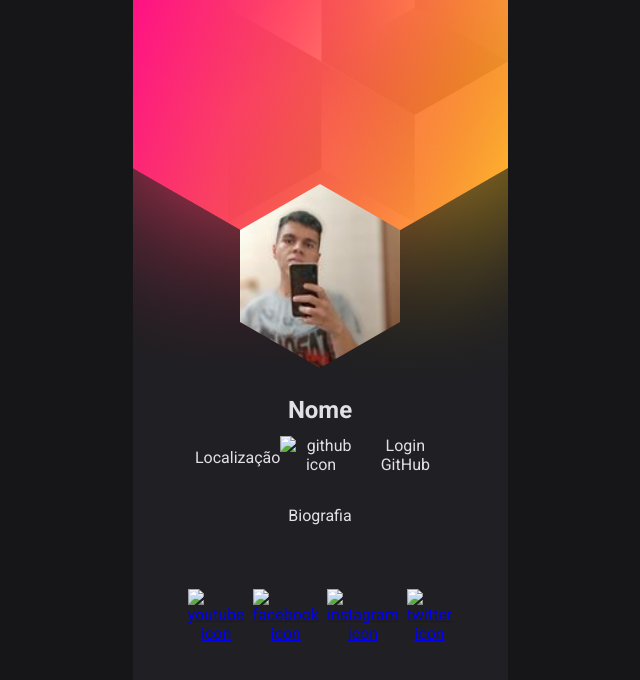
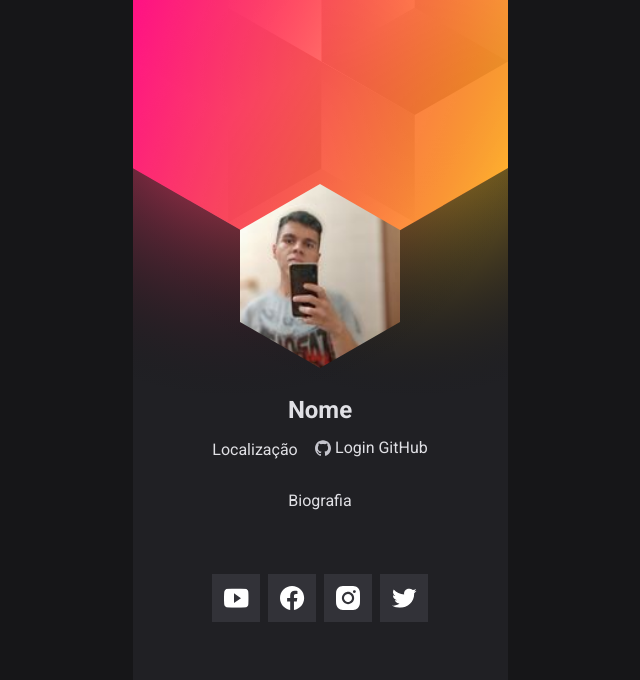
Before and after one commit to faellira/crachanlw-mobile, a plain HTML site: page index.html in a window 1280 px wide. Shown: the whole page, without its empty margins (320-960 px from the left). Drawn offline with Linux system fonts and the light colour scheme; the site is published under a folder, as on GitHub Pages, so addresses that start at the root find nothing; no server answers.

Commit message:
images fix

```diff
--- a/index.html
+++ b/index.html
@@ -23,7 +23,7 @@
             <div class="userFooter">
                 <p id="userLoc">Localização</p>
                 <a href="https://github.com/faellira" target="_blank" id="userLink">
-                    <img src="/images/github_icon.svg" alt="github icon">
+                    <img src="images/github_icon.svg" alt="github icon">
                     <span id="userLogin">Login GitHub</span>
                 </a>
             </div>
@@ -31,22 +31,22 @@
             <ul id="socialMedias">
                 <li class="youtube">
                     <a href="" target="_blank">
-                        <img src="/images/youtube_icon.svg" alt="youtube icon">
+                        <img src="images/youtube_icon.svg" alt="youtube icon">
                     </a>
                 </li>
                 <li class="facebook">
                     <a href="" target="_blank">
-                        <img src="/images/facebook_icon.svg" alt="facebook icon">
+                        <img src="images/facebook_icon.svg" alt="facebook icon">
                     </a>
                 </li>
                 <li class="instagram">
                     <a href="" target="_blank">
-                        <img src="/images/instagram_icon.svg" alt="instagram icon">
+                        <img src="images/instagram_icon.svg" alt="instagram icon">
                     </a>
                 </li>
                 <li class="twitter">
                     <a href="" target="_blank">
-                        <img src="/images/twitter_icon.svg" alt="twitter icon">
+                        <img src="images/twitter_icon.svg" alt="twitter icon">
                     </a>
                 </li>
             </ul>
```
